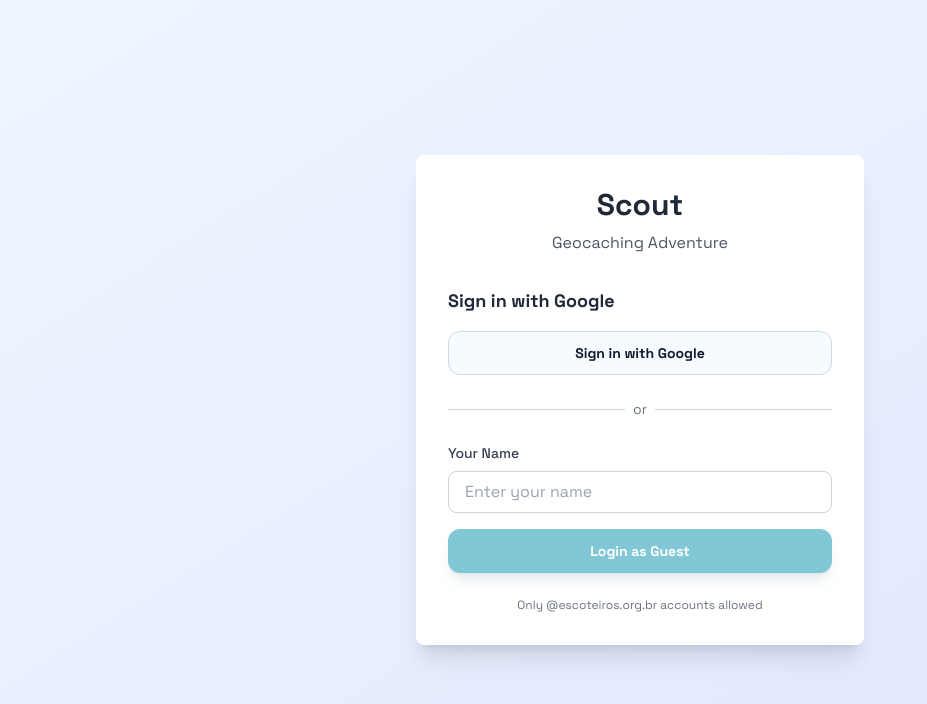
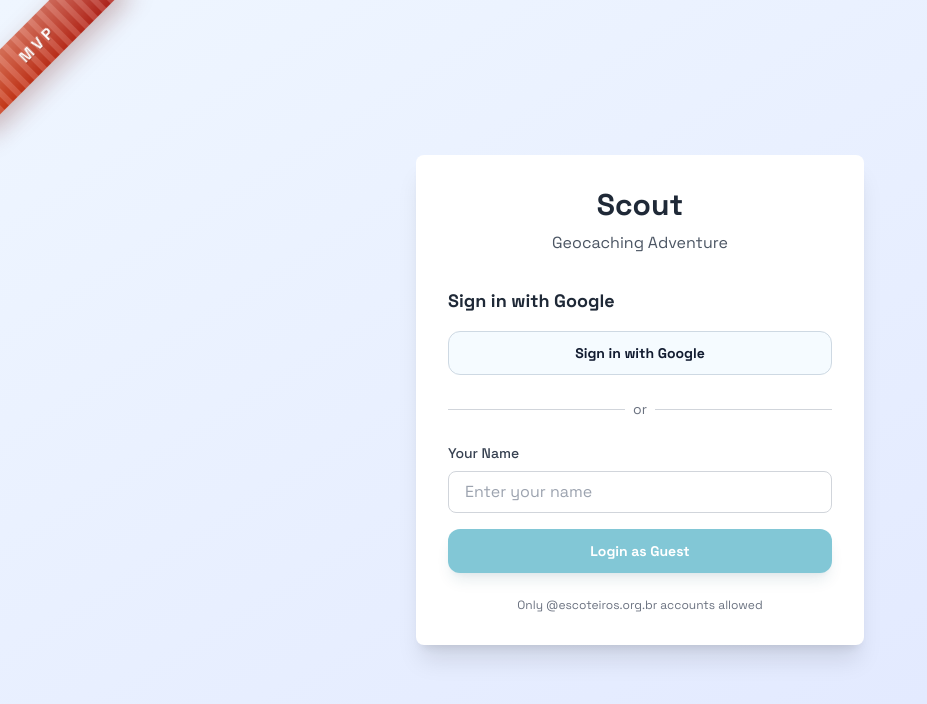
Before and after one commit to DataCrash/Scout-Geolocations, a React (Vite) app in the folder frontend/scout-web/: page /login in a window 1280 px wide. Shown: the top 704 px of the page, without its empty margins (0-927 px from the left). Built offline with nearby package versions, Linux system fonts and the light colour scheme; no server answers.

Commit message:
feat(auth): friendly oauth blocked-domain feedback with mvp ribbon

```diff
--- a/frontend/scout-web/src/App.tsx
+++ b/frontend/scout-web/src/App.tsx
@@ -6,6 +6,11 @@ import DashboardPage from '@/pages/DashboardPage';
 
 function App() {
   return (
+    <div className="app-shell">
+      <div className="mvp-ribbon" aria-label="Versao MVP">
+        <span>MVP</span>
+      </div>
+
       <Routes>
         <Route path="/login" element={<LoginPage />} />
         <Route path="/auth/callback" element={<OAuthCallbackPage />} />
@@ -19,6 +24,7 @@ function App() {
         />
         <Route path="*" element={<Navigate to="/" replace />} />
       </Routes>
+    </div>
   );
 }
 
--- a/frontend/scout-web/src/components/OAuthCallbackPage.tsx
+++ b/frontend/scout-web/src/components/OAuthCallbackPage.tsx
@@ -2,6 +2,28 @@ import { authLoginResponseSchema } from "@/lib/schemas/authApiSchemas";
 import { useAuthStore } from "@/store/useAuthStore";
 import { useEffect, useState } from "react";
 import { useNavigate, useSearchParams } from "react-router-dom";
+
+function resolveOAuthErrorMessage(
+  errorCode: string,
+  errorDescription: string | null,
+): string {
+  if (errorCode === "oauth_domain_not_allowed") {
+    return "Esta conta nao pertence aos Escoteiros. Use uma conta @escoteiros.org.br para entrar.";
+  }
+
+  if (
+    errorCode === "oauth_invalid_code" ||
+    errorCode === "oauth_missing_code"
+  ) {
+    return "Nao foi possivel concluir o login com Google. Tente novamente.";
+  }
+
+  if (errorDescription?.trim()) {
+    return errorDescription;
+  }
+
+  return `Falha no login: ${errorCode}`;
+}
 
 export function OAuthCallbackPage() {
   const navigate = useNavigate();
@@ -20,11 +42,16 @@ export function OAuthCallbackPage() {
         const name = searchParams.get("name");
         const role = searchParams.get("role");
         const error = searchParams.get("error");
+        const errorDescription = searchParams.get("errorDescription");
 
         if (error) {
+          const friendlyMessage = resolveOAuthErrorMessage(
+            error,
+            errorDescription,
+          );
           setStatus("error");
-          setMessage(`Login failed: ${error}`);
-          setError(`Login failed: ${error}`);
+          setMessage(friendlyMessage);
+          setError(friendlyMessage);
           setTimeout(() => navigate("/login"), 3000);
           return;
         }
--- a/frontend/scout-web/src/index.css
+++ b/frontend/scout-web/src/index.css
@@ -30,3 +30,77 @@
     @apply m-0 bg-background font-sans text-foreground antialiased;
   }
 }
+
+.app-shell {
+  position: relative;
+  min-height: 100vh;
+  overflow-x: clip;
+}
+
+.mvp-ribbon {
+  position: fixed;
+  top: 1.3rem;
+  left: -3.9rem;
+  z-index: 60;
+  width: 12.5rem;
+  display: flex;
+  justify-content: center;
+  align-items: center;
+  padding: 0.7rem 0;
+  transform: rotate(-45deg);
+  transform-origin: center;
+  background:
+    linear-gradient(180deg, rgba(255, 255, 255, 0.28), rgba(255, 255, 255, 0)),
+    repeating-linear-gradient(
+      90deg,
+      rgba(255, 255, 255, 0.14) 0,
+      rgba(255, 255, 255, 0.14) 6px,
+      rgba(0, 0, 0, 0.04) 6px,
+      rgba(0, 0, 0, 0.04) 12px
+    ),
+    linear-gradient(135deg, hsl(14 82% 46%), hsl(2 72% 40%));
+  box-shadow: 0 10px 24px rgba(113, 28, 17, 0.28);
+}
+
+.mvp-ribbon::before,
+.mvp-ribbon::after {
+  content: "";
+  position: absolute;
+  top: 0;
+  bottom: 0;
+  width: 0.8rem;
+  background: linear-gradient(180deg, rgba(255, 255, 255, 0.18), rgba(0, 0, 0, 0.12));
+}
+
+.mvp-ribbon::before {
+  left: 0;
+}
+
+.mvp-ribbon::after {
+  right: 0;
+}
+
+.mvp-ribbon span {
+  color: white;
+  font-family: "Space Grotesk", sans-serif;
+  font-size: 1rem;
+  font-weight: 700;
+  letter-spacing: 0.24rem;
+  text-align: center;
+  text-transform: uppercase;
+  text-shadow: 0 1px 1px rgba(0, 0, 0, 0.2);
+}
+
+@media (max-width: 640px) {
+  .mvp-ribbon {
+    top: 1rem;
+    left: -4.4rem;
+    width: 11.5rem;
+    padding: 0.6rem 0;
+  }
+
+  .mvp-ribbon span {
+    font-size: 0.9rem;
+    letter-spacing: 0.2rem;
+  }
+}
```
Also changed, not shown: 2 other files (tests, documents, lock files or other folders). Lines whose indentation alone changed are shown as unchanged.
